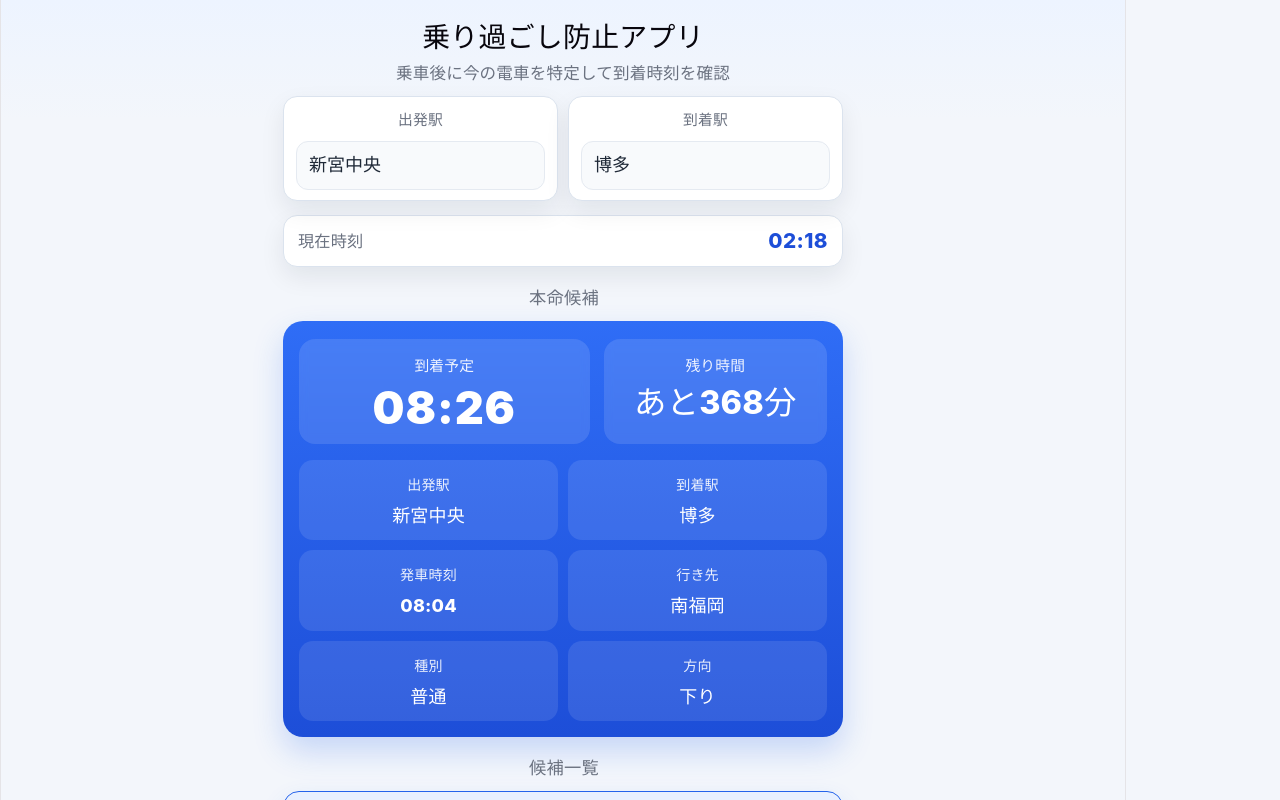
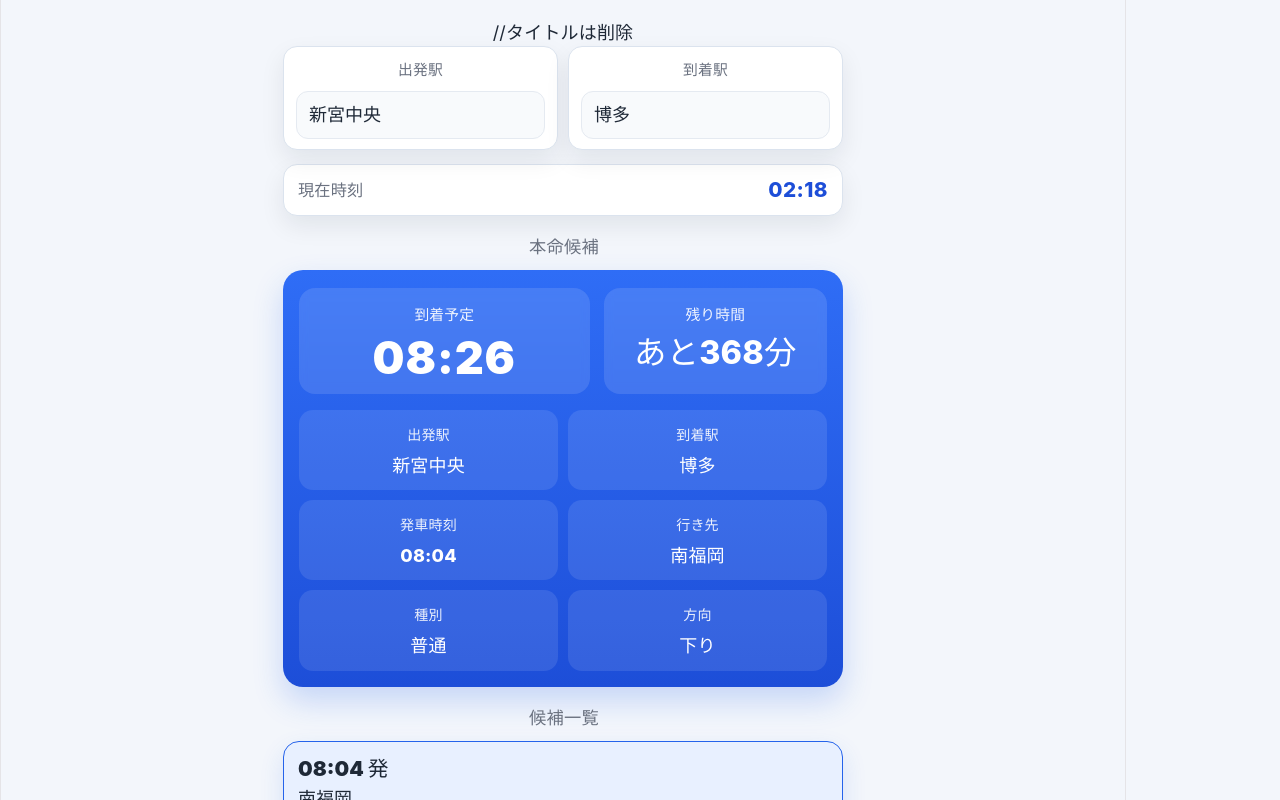
Before and after one commit to ykjob/commute_app, a React (Vite) app: page / in a window 1280 px wide. Shown: the top 800 px of the page. Built offline with nearby package versions, Linux system fonts and the light colour scheme.

Commit message:
タイトル削除

```diff
--- a/src/App.css
+++ b/src/App.css
@@ -40,9 +40,8 @@ input {
 
 .app {
   min-height: 100vh;
-  padding: 10px 12px 24px;
-  background:
-    linear-gradient(180deg, #edf4ff 0%, #f3f6fb 120px, #f3f6fb 100%);
+  padding: 8px 12px 24px; /* ← 上を詰める */
+  background: var(--bg);
 }
 
 .container {
--- a/src/App.jsx
+++ b/src/App.jsx
@@ -114,10 +114,7 @@ export default function App() {
   return (
     <div className="app">
       <div className="container">
-        <header className="header">
-          <h1 className="title">乗り過ごし防止アプリ</h1>
-          <p className="subtitle">乗車後に今の電車を特定して到着時刻を確認</p>
-        </header>
+  //タイトルは削除
 
         <section className="controls">
           <div className="field-group">
```
